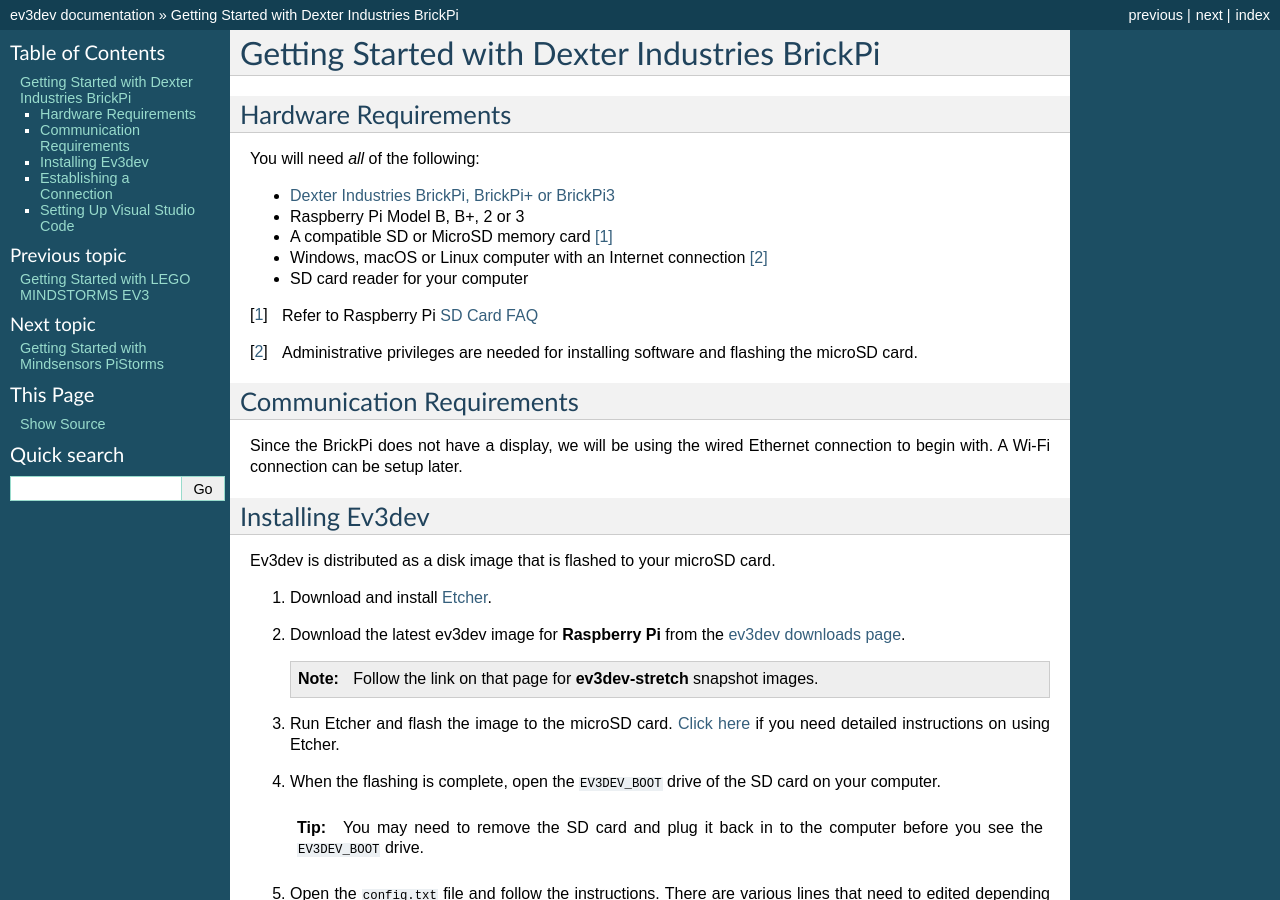
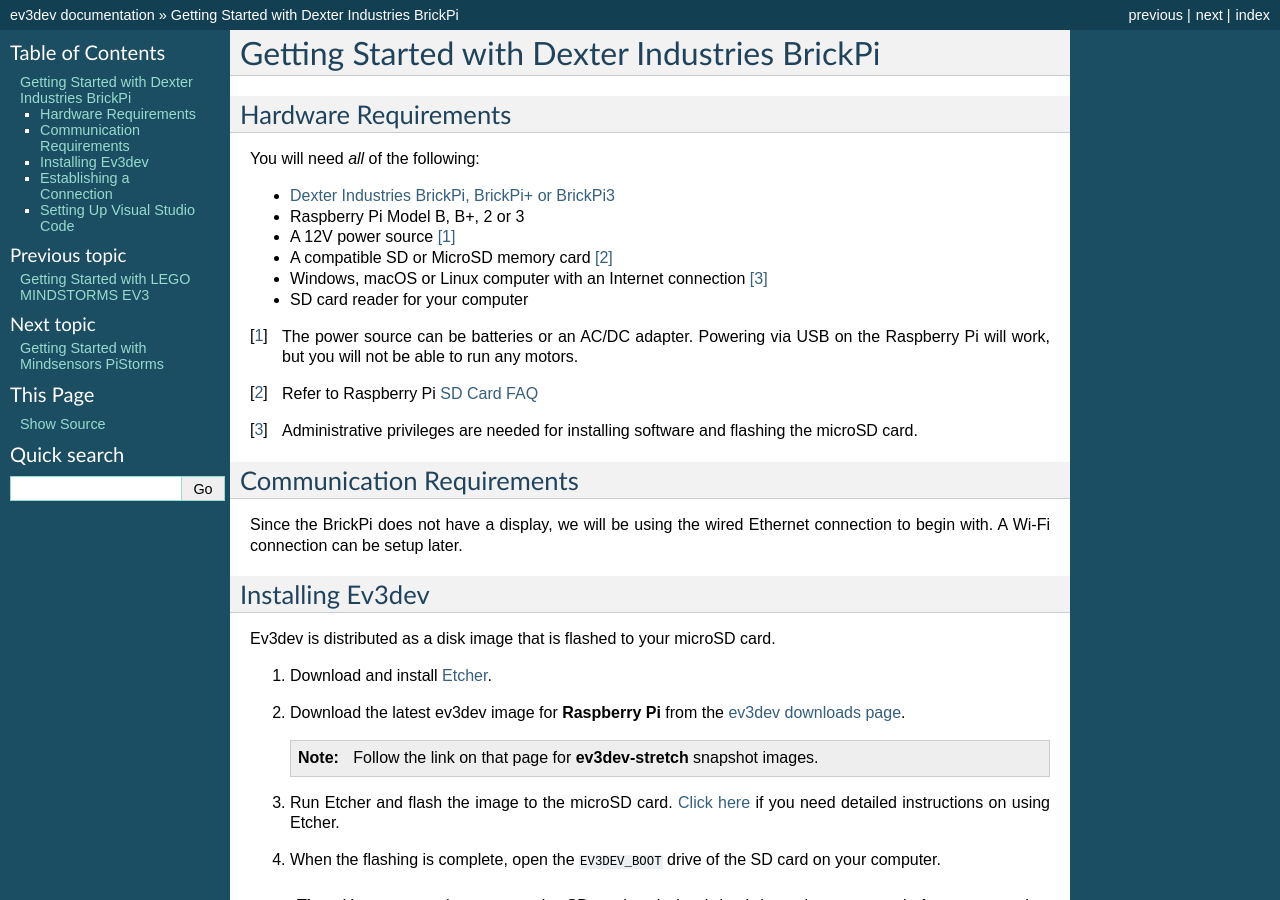
Before and after one commit to ev3dev/ev3dev, a Sphinx documentation site: the page built from docs/getting-started-brickpi.rst, in a window 1280 px wide and 900 px high. Built offline with Sphinx 7.4.7, drawn with Linux system fonts in a browser that asks for light colours.

Commit message:
Add info on power supplies

```diff
--- a/docs/getting-started-brickpi.rst
+++ b/docs/getting-started-brickpi.rst
@@ -10,10 +10,13 @@
 
 * `Dexter Industries BrickPi, BrickPi+ or BrickPi3 <https://www.dexterindustries.com/brickpi/>`_
 * Raspberry Pi Model B, B+, 2 or 3
+* A 12V power source [#]_
 * A compatible SD or MicroSD memory card [#]_
 * Windows, macOS or Linux computer with an Internet connection [#]_
 * SD card reader for your computer
 
+.. [#] The power source can be batteries or an AC/DC adapter. Powering via USB
+   on the Raspberry Pi will work, but you will not be able to run any motors.
 .. [#] Refer to Raspberry Pi `SD Card FAQ <https://www.raspberrypi.org/help/faqs/#topSdCards>`_
 .. [#] Administrative privileges are needed for installing software and
    flashing the microSD card.
--- a/docs/getting-started-evb.rst
+++ b/docs/getting-started-evb.rst
@@ -10,10 +10,12 @@
 
 * `FatcatLab EVB <http://fatcatlab.com/product/evb/>`_
 * BeagleBone Black or Green
+* A 9V power source [#]_
 * MicroSDHC memory card [#]_ [#]_
 * Windows, macOS or Linux computer with an Internet connection [#]_
 * SD card reader for your computer
 
+.. [#] The power source can be batteries or an AC/DC adapter.
 .. [#] Look for the SDHC logo on the card. Cards larger than 32GB are not
    supported and will likely have data corruption issues. Some users with
    32GB cards have also reported data
--- a/docs/getting-started-pistorms.rst
+++ b/docs/getting-started-pistorms.rst
@@ -10,10 +10,12 @@
 
 * `Mindsensors PiStorms-v2 <http://www.mindsensors.com/stem-with-robotics/13-pistorms-v2-base-kit-raspberry-pi-brain-for-lego-robot>`_
 * Raspberry Pi Model B, B+, 2 or 3
+* A 9V power source
 * A compatible SD or MicroSD memory card [#]_
 * Windows, macOS or Linux computer with an Internet connection [#]_
 * SD card reader for your computer
 
+.. [#] The power source can be batteries or an AD/DC adapter.
 .. [#] Refer to Raspberry Pi `SD Card FAQ <https://www.raspberrypi.org/help/faqs/#topSdCards>`_
 .. [#] Administrative privileges are needed for installing software and
    flashing the microSD card.
```
